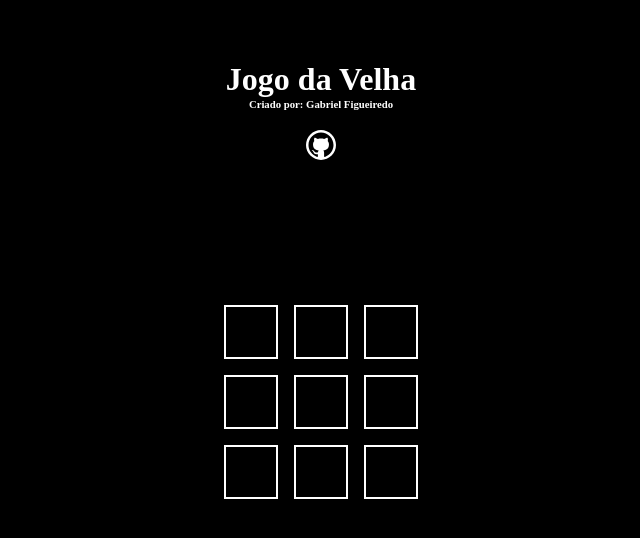
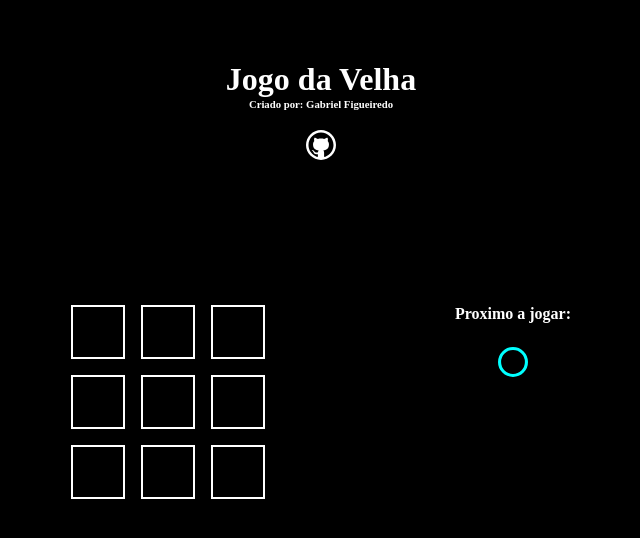
Before and after one commit to GabrielCFigueiredo/jogo-da-velha, a Next.js app: page / in a window 1280 px wide. Shown: the top 538 px of the page, without its empty margins (319-959 px from the left). Built offline with nearby package versions, Linux system fonts and the light colour scheme.

Commit message:
criado logica do jogo

```diff
--- a/src/components/Game/Game.js
+++ b/src/components/Game/Game.js
@@ -1,20 +1,50 @@
 import { useState } from "react";
 import GameOption from "../GameOption/GameOption";
-import { WrapperGame } from "./Game.styles";
+import Icon from "../Icon/Icon";
+import { ContainerGame, ContainerPlayer, WrapperGame } from "./Game.styles";
 
 export default function Game() {
 
     const [game, setGame] = useState(Array(9).fill(0))
-    console.log(game);
+    const [current, setCurrent] = useState(1)
+
+    const handleClick = (pos) => {
+        if (!game[pos]) {
+            const newGame = [...game]
+            newGame[pos] = current
+            setCurrent(current * -1)
+            setGame(newGame)
+            console.log(newGame);
+        }
+
+    }
+
     return (
         <WrapperGame>
+            <ContainerGame>
                 {
                     game.map((value, pos) => <GameOption
                         key={pos}
                         status={value}
+                        onClick={() => handleClick(pos)}
                     />
                     )
                 }
+            </ContainerGame>
+            <ContainerPlayer>
+                <h4>
+                    Proximo a jogar:
+                </h4>
+                <div>
+                    {
+                        current === 1 && <Icon iconName={"circle"} />
+                    }
+                    {
+                        current === -1 && <Icon iconName={"x"} />
+                    }
+                </div>
+
+            </ContainerPlayer>
 
         </WrapperGame>
     )
--- a/src/components/Game/Game.styles.js
+++ b/src/components/Game/Game.styles.js
@@ -1,10 +1,22 @@
 import styled from "styled-components";
 
 export const WrapperGame = styled.div `
+
+display: flex;
+justify-content: space-between;
+width: 500px;
+`
+export const ContainerGame = styled.div `
 
 display: grid;
 place-items: center;
 grid-template-columns: repeat(3, 1fr);
 gap: 16px;
+`
+export const ContainerPlayer = styled.div `
 
+display: flex;
+flex-direction: column;
+align-items: center;
+gap: 24px;
 `
--- a/src/components/GameOption/GameOption.js
+++ b/src/components/GameOption/GameOption.js
@@ -1,10 +1,10 @@
 import Icon from "../Icon/Icon";
 import { WrapperGameOption } from "./GameOption.styles";
 
-export default function GameOption({status}) {
+export default function GameOption({status, onClick}) {
 
     return (
-        <WrapperGameOption>
+        <WrapperGameOption onClick={onClick}>
             {
                 status === 1 && <Icon  iconName={"circle"}/>
             }
```
Lines whose indentation alone changed are shown as unchanged.
